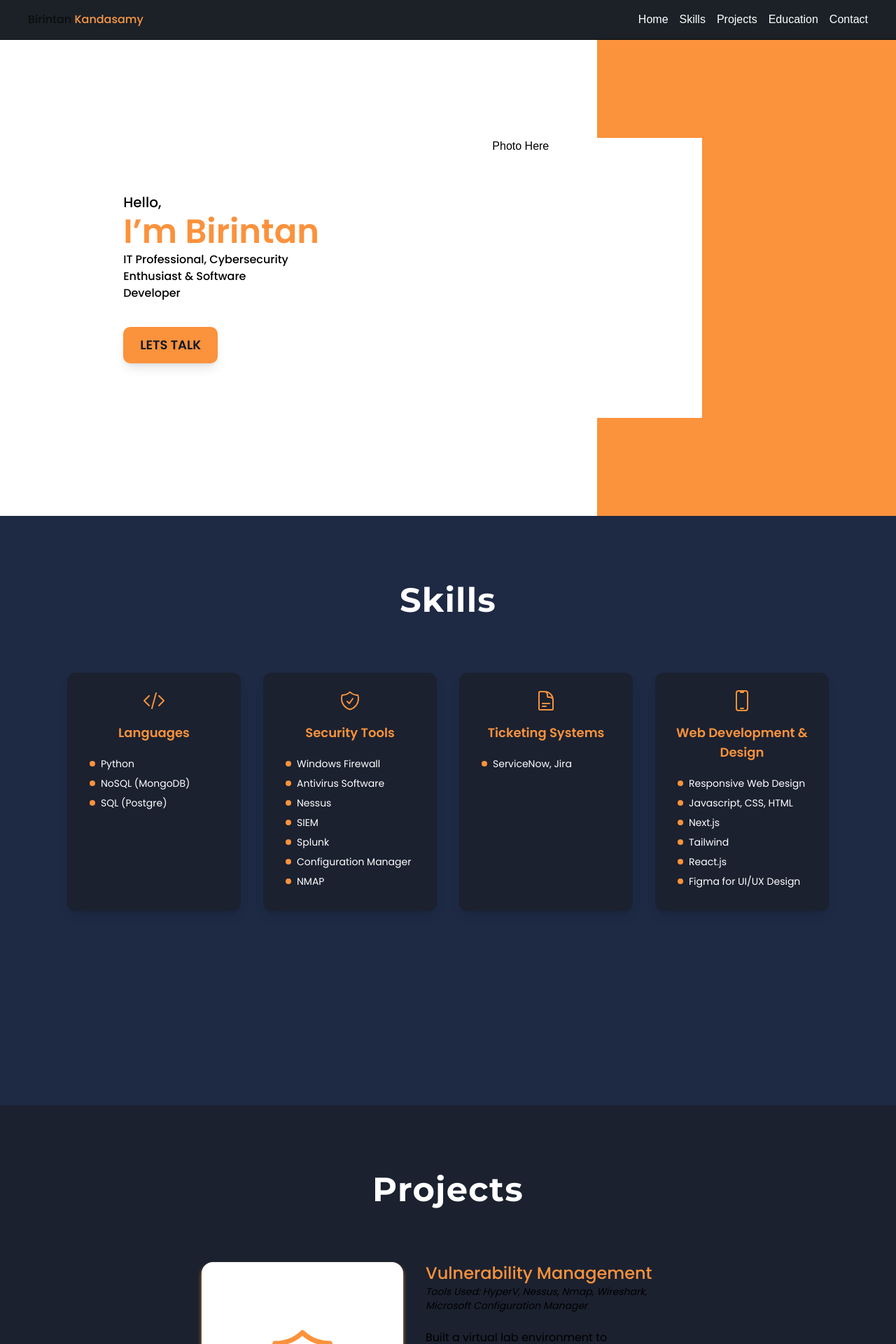
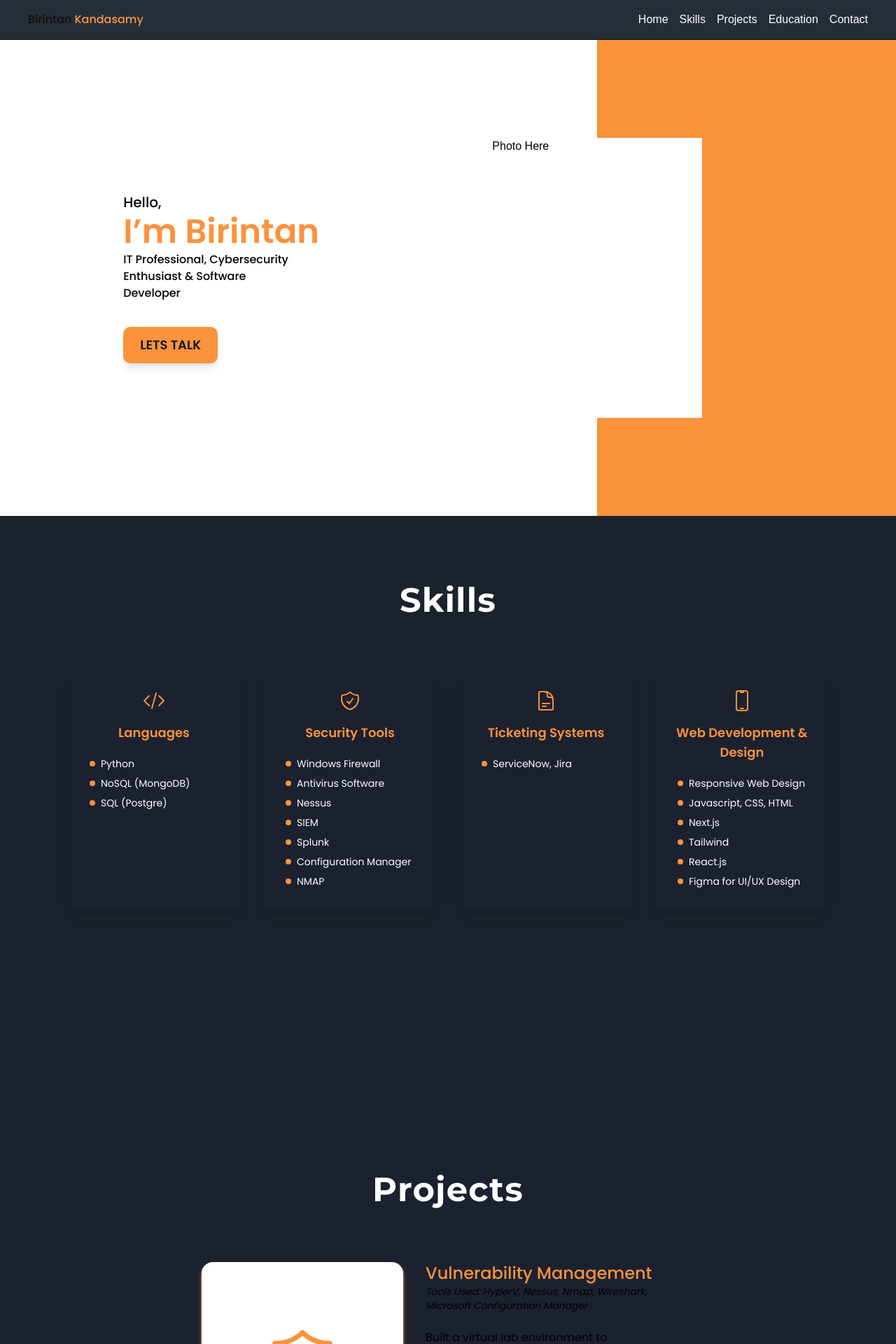
Before and after one commit to birintancs/portfolio, a Next.js app: page / in a window 1280 px wide. Shown: the top 1920 px of the page at 70% size. Built offline with nearby package versions, Linux system fonts and the light colour scheme.

Commit message:
Portfolio

```diff
--- a/app/ui/Header.tsx
+++ b/app/ui/Header.tsx
@@ -4,7 +4,7 @@ import Logo from "./Logo"
 // bg-[#1B212F]
 export default function Header() {
   return (
-    <header className="sticky top-0 flex flex-row items-start justify-between mx-auto z-20 xl:items-center bg-bg2 p-4 md:px-10 lg:px-22 opacity-95 border-b-[0.1px] border-black" >
+    <header className="sticky top-0 flex flex-row items-start justify-between mx-auto z-20 xl:items-center bg-bg1 p-4 md:px-10 lg:px-22 opacity-95 border-b-[0.1px] border-black" >
         <Logo/>
         <Nav/>
         {/* Hero */}
--- a/app/ui/Hero.tsx
+++ b/app/ui/Hero.tsx
@@ -8,7 +8,7 @@ const poppins = Poppins({ weight: ['400', '500', '600'], subsets: ['latin']})
 export default function HeroSection() {
     return (
         <section id="Home" className="flex flex-row">
-            <section className={`${poppins.className} flex flex-col h-[calc(95vh-5rem)] bg-bg-1 text-red sm:w-full lg:w-4/6 2xl:w-3/5 justify-center items-center text-center lg:text-left gap-10`}>
+            <section className={`${poppins.className} flex flex-col h-[calc(95vh-5rem)] bg-bg-2 text-red sm:w-full lg:w-4/6 2xl:w-3/5 justify-center items-center text-center lg:text-left gap-10`}>
                 <div className="w-[150px] h-[150px] bg-white rounded-full lg:hidden">Photo Here</div>
                 <div className="flex flex-col items-center max-w-lg lg:items-start gap-1">
                     {/* Greeting */}
--- a/app/ui/Skills.tsx
+++ b/app/ui/Skills.tsx
@@ -47,7 +47,7 @@ const skills = [
 // card-background: bg-[#1B212F]
 const Skill: React.FC = () => {
   return (
-    <section id="Skills" className={`py-16 md:py-24 bg-[#1E2A44] text-white ${poppins.className}`}>
+    <section id="Skills" className={`py-16 md:py-24 bg-bg1 text-white ${poppins.className}`}>
       <div className="container mx-auto px-16 md:px-24 text-center md:min-h-[650px]">
         <h2 className={`text-3xl md:text-5xl font-extrabold mb-12 md:mb-20 text-white ${montserrat.className} tracking-wide`}>Skills</h2>
         <div className="grid gap-8 sm:grid-cols-1 md:grid-cols-2 lg:grid-cols-3 xl:grid-cols-4">
```
